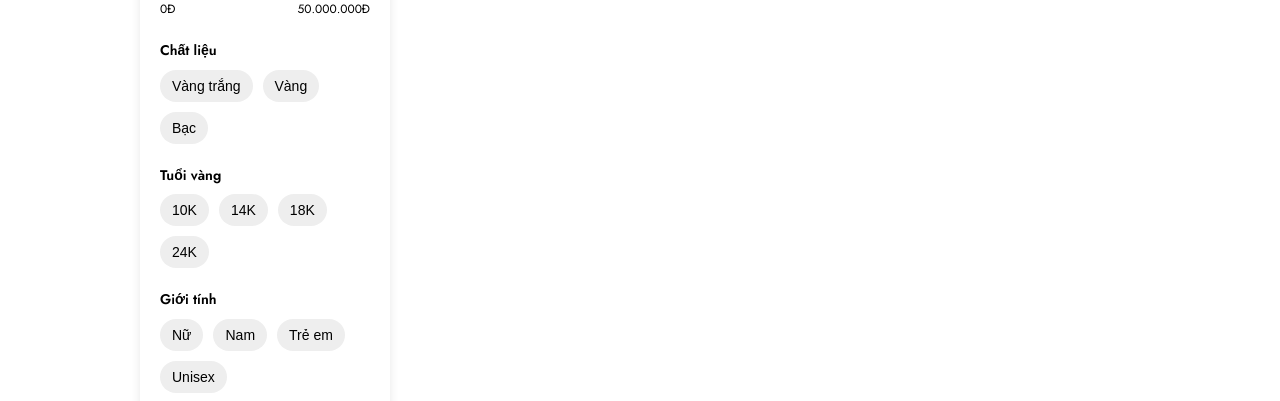
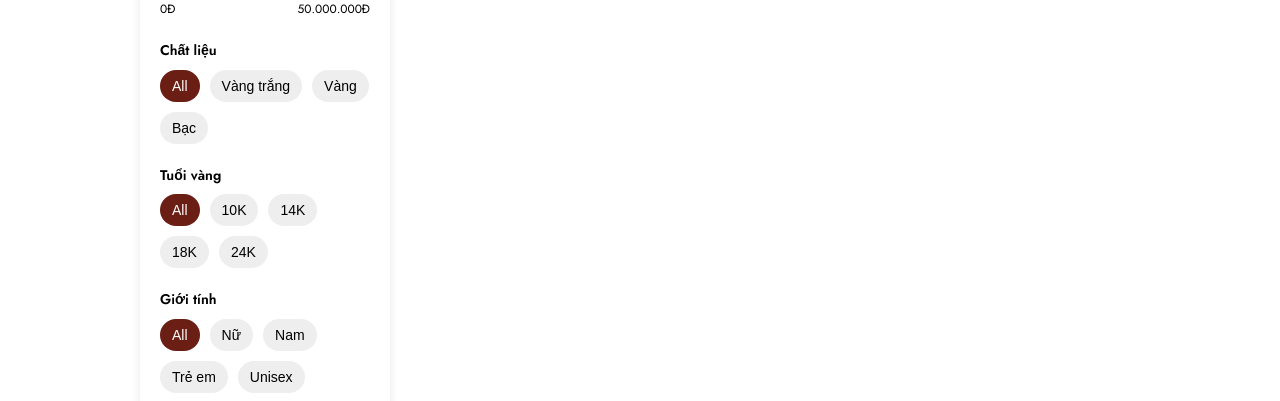
Before and after one commit to coockerman/Vue_Frontend_Web_TrangSucPNJ, a Vue app: page /user-home/products in a window 1280 px wide. Shown: the part 237-638 px from the top of the page. Built offline with nearby package versions, Linux system fonts and the light colour scheme; no server answers.

Commit message:
update filter

```diff
--- a/src/components/HomeUser/BodyListProduct/FilterSidebar.vue
+++ b/src/components/HomeUser/BodyListProduct/FilterSidebar.vue
@@ -85,12 +85,14 @@ const karat = ref('all')
 const gender = ref('all')
 
 const materials = [
+  { label: 'All', value: 'all' },
   { label: 'Vàng trắng', value: 'Vàng trắng' },
   { label: 'Vàng', value: 'Vàng' },
   { label: 'Bạc', value: 'Bạc' },
 ]
 
 const karats = [
+  { label: 'All', value: 'all' },
   { label: '10K', value: '10K' },
   { label: '14K', value: '14K' },
   { label: '18K', value: '18K' },
@@ -98,6 +100,7 @@ const karats = [
 ]
 
 const genders = [
+  { label: 'All', value: 'all' },
   { label: 'Nữ', value: 'Nữ' },
   { label: 'Nam', value: 'Nam' },
   { label: 'Trẻ em', value: 'Trẻ em' },
```
